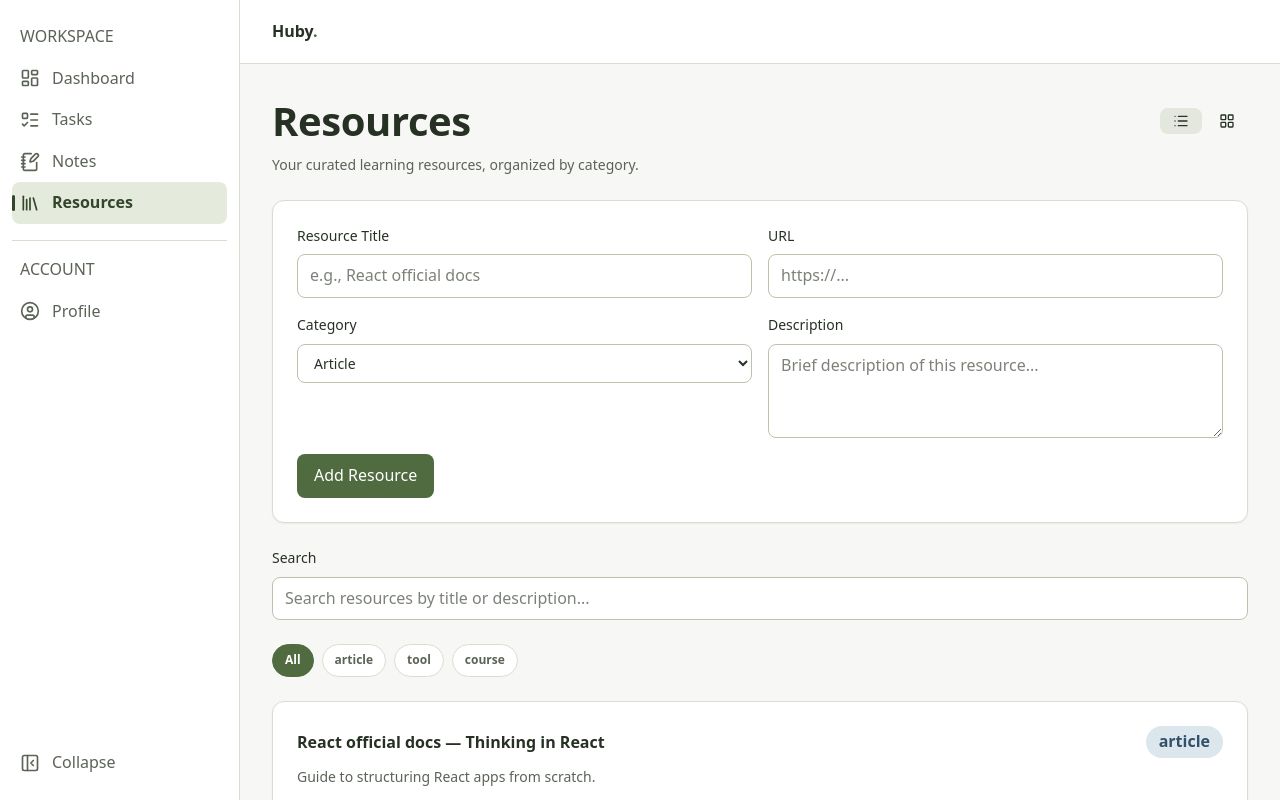
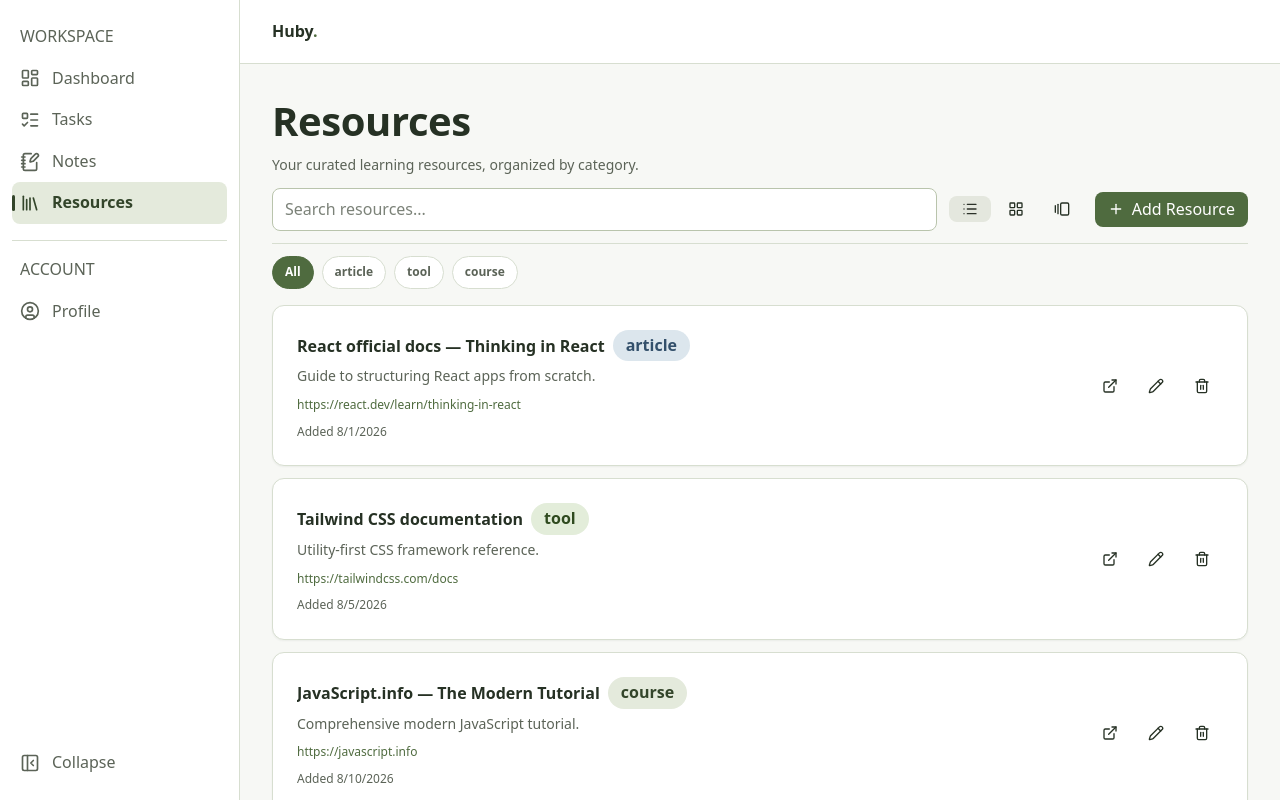
Before and after one commit to Ziad-Amr1/student-learning-hub, a React (Vite) app: page /resources in a window 1280 px wide. Shown: the top 800 px of the page. Built offline with nearby package versions, Linux system fonts and the light colour scheme.

Commit message:
refactor: rewrite Resources with dialog CRUD, three view modes, and fixed link/button nesting

```diff
--- a/src/pages/Resources.jsx
+++ b/src/pages/Resources.jsx
@@ -1,12 +1,22 @@
 import { useState } from 'react'
-import { LayoutGrid, List } from 'lucide-react'
+import { Plus, LayoutGrid, List, GalleryHorizontalEnd } from 'lucide-react'
 import { cx } from '../utils/cx'
+import { FIELD_CONTROL_CLASSES } from '../components/ui/formStyles'
 import PageHeader from '../components/layout/PageHeader'
+import ModuleToolbar from '../components/layout/ModuleToolbar'
 import Button from '../components/ui/Button'
 import Input from '../components/ui/Input'
 import Textarea from '../components/ui/Textarea'
+import FormDialog from '../components/ui/FormDialog'
+import ConfirmDialog from '../components/ui/ConfirmDialog'
 import { RESOURCES } from '../data/resources'
 import ResourceCard from './resources/ResourceCard'
+
+const VIEW_OPTIONS = [
+  { id: 'list', icon: List, label: 'List view' },
+  { id: 'grid', icon: LayoutGrid, label: 'Grid view' },
+  { id: 'grid-preview', icon: GalleryHorizontalEnd, label: 'Grid with preview' },
+]
 
 export default function Resources() {
   const [resources, setResources] = useState(() => [...RESOURCES])
@@ -23,6 +33,7 @@
   const [searchQuery, setSearchQuery] = useState('')
   const [activeCategory, setActiveCategory] = useState('all')
   const [resourceToDelete, setResourceToDelete] = useState(null)
+  const [formOpen, setFormOpen] = useState(false)
 
   const categories = ['all', ...new Set(resources.map(r => r.category))]
 
@@ -36,6 +47,11 @@
     setUrlError('')
   }
 
+  const handleOpenCreate = () => {
+    resetForm()
+    setFormOpen(true)
+  }
+
   const handleStartEdit = (resource) => {
     setEditingResource(resource)
     setTitle(resource.title)
@@ -44,6 +60,7 @@
     setDescription(resource.description || '')
     setTitleError('')
     setUrlError('')
+    setFormOpen(true)
   }
 
   const handleSubmit = (e) => {
@@ -83,6 +100,7 @@
       setResources([newResource, ...resources])
     }
     resetForm()
+    setFormOpen(false)
   }
 
   const handleConfirmDelete = () => {
@@ -102,36 +120,92 @@
   })
 
   return (
-    <article className="space-y-6">
+    <article className="space-y-0">
       <PageHeader
         title="Resources"
         description="Your curated learning resources, organized by category."
-        actions={
-          <div className="flex items-center gap-1" role="group" aria-label="View mode">
-            <Button
-              variant={viewMode === 'list' ? 'secondary' : 'ghost'}
-              size="sm"
-              onClick={() => setViewMode('list')}
-              aria-pressed={viewMode === 'list'}
-              aria-label="List view"
-            >
-              <List className="w-(--icon-sm) h-(--icon-sm)" />
-            </Button>
-            <Button
-              variant={viewMode === 'grid' ? 'secondary' : 'ghost'}
-              size="sm"
-              onClick={() => setViewMode('grid')}
-              aria-pressed={viewMode === 'grid'}
-              aria-label="Grid view"
-            >
-              <LayoutGrid className="w-(--icon-sm) h-(--icon-sm)" />
-            </Button>
-          </div>
-        }
       />
 
-      <form onSubmit={handleSubmit} className="bg-surface p-6 rounded-lg shadow-sm border border-border space-y-4">
-        <div className="grid grid-cols-1 md:grid-cols-2 gap-4">
+      <ModuleToolbar>
+        <Input
+          label="Search"
+          type="text"
+          value={searchQuery}
+          onChange={(e) => setSearchQuery(e.target.value)}
+          placeholder="Search resources..."
+          className="flex-1 min-w-[200px] sm:[&>label]:sr-only"
+        />
+        <div className="flex items-center gap-1" role="group" aria-label="View mode">
+          {VIEW_OPTIONS.map(({ id, icon: Icon, label }) => (
+            <Button
+              key={id}
+              variant={viewMode === id ? 'secondary' : 'ghost'}
+              size="sm"
+              onClick={() => setViewMode(id)}
+              aria-pressed={viewMode === id}
+              aria-label={label}
+            >
+              <Icon className="w-(--icon-sm) h-(--icon-sm)" />
+            </Button>
+          ))}
+        </div>
+        <Button variant="primary" size="sm" onClick={handleOpenCreate}>
+          <Plus className="w-(--icon-sm) h-(--icon-sm)" />
+          <span className="hidden sm:inline">Add Resource</span>
+        </Button>
+      </ModuleToolbar>
+
+      <div className="pt-3">
+        <div className="flex flex-wrap gap-2 mb-4" role="group" aria-label="Filter by category">
+          {categories.map(cat => (
+            <button
+              key={cat}
+              onClick={() => setActiveCategory(cat)}
+              aria-pressed={activeCategory === cat}
+              className={cx(
+                'px-3 py-1.5 rounded-full text-caption font-semibold border transition-colors cursor-pointer',
+                activeCategory === cat
+                  ? 'bg-primary text-primary-foreground border-primary'
+                  : 'bg-surface text-muted-foreground border-border hover:bg-surface-muted'
+              )}
+            >
+              {cat === 'all' ? 'All' : cat}
+            </button>
+          ))}
+        </div>
+
+        <div className={cx(
+          viewMode === 'list' && 'space-y-3',
+          viewMode === 'grid' && 'grid grid-cols-1 sm:grid-cols-2 lg:grid-cols-3 gap-4',
+          viewMode === 'grid-preview' && 'grid grid-cols-1 sm:grid-cols-2 lg:grid-cols-3 gap-4'
+        )}>
+          {filtered.length === 0 ? (
+            <p className="text-muted-foreground col-span-full text-center py-8 bg-surface rounded-lg border border-border">
+              {resources.length === 0
+                ? 'No resources available yet.'
+                : 'No resources match your search or filter.'}
+            </p>
+          ) : (
+            filtered.map(resource => (
+              <ResourceCard
+                key={resource.id}
+                resource={resource}
+                viewMode={viewMode}
+                onEdit={handleStartEdit}
+                onDelete={setResourceToDelete}
+              />
+            ))
+          )}
+        </div>
+      </div>
+
+      <FormDialog
+        open={formOpen}
+        onClose={() => { setFormOpen(false); resetForm() }}
+        onSubmit={handleSubmit}
+        title={editingResource ? 'Edit Resource' : 'Add Resource'}
+        submitLabel={editingResource ? 'Save Changes' : 'Add Resource'}
+      >
         <Input
           label="Resource Title"
           type="text"
@@ -156,8 +230,6 @@
           required
           error={urlError}
         />
-        </div>
-
         <div className="grid grid-cols-1 sm:grid-cols-2 gap-4">
           <div className="flex flex-col gap-2">
             <label className="text-label text-foreground" htmlFor="resource-category">Category</label>
@@ -166,12 +238,7 @@
               name="category"
               value={category}
               onChange={(e) => setCategory(e.target.value)}
-              className={cx(
-                'w-full bg-surface border border-input rounded-md px-3 py-2 text-foreground',
-                'transition-[border-color,box-shadow] duration-150 ease-standard',
-                'focus:border-primary focus:shadow-[0_0_0_3px_var(--ring-soft)] focus:outline-none',
-                'text-sm cursor-pointer'
-              )}
+              className={cx(FIELD_CONTROL_CLASSES, 'w-full text-sm cursor-pointer')}
             >
               <option value="article">Article</option>
               <option value="video">Video</option>
@@ -181,7 +248,6 @@
               <option value="other">Other</option>
             </select>
           </div>
-
           <Textarea
             label="Description"
             value={description}
@@ -190,89 +256,15 @@
             rows={3}
           />
         </div>
+      </FormDialog>
 
-        <div className="flex items-center gap-3">
-          <Button type="submit" variant="primary">
-            {editingResource ? 'Save Changes' : 'Add Resource'}
-          </Button>
-          {editingResource && (
-            <Button type="button" variant="secondary" onClick={resetForm}>
-              Cancel
-            </Button>
-          )}
-        </div>
-      </form>
-
-      <Input
-        label="Search"
-        type="text"
-        value={searchQuery}
-        onChange={(e) => setSearchQuery(e.target.value)}
-        placeholder="Search resources by title or description..."
+      <ConfirmDialog
+        open={!!resourceToDelete}
+        onClose={() => setResourceToDelete(null)}
+        onConfirm={handleConfirmDelete}
+        title="Delete Resource"
+        message="Are you sure you want to delete this resource? This action cannot be undone."
       />
-
-      <div className="flex flex-wrap gap-2" role="group" aria-label="Filter by category">
-        {categories.map(cat => (
-          <button
-            key={cat}
-            onClick={() => setActiveCategory(cat)}
-            aria-pressed={activeCategory === cat}
-            className={cx(
-              'px-3 py-1.5 rounded-full text-caption font-semibold border transition-colors',
-              activeCategory === cat
-                ? 'bg-primary text-primary-foreground border-primary'
-                : 'bg-surface text-muted-foreground border-border hover:bg-surface-muted'
-            )}
-          >
-            {cat === 'all' ? 'All' : cat}
-          </button>
-        ))}
-      </div>
-
-      <div className={cx(
-        viewMode === 'grid'
-          ? 'grid grid-cols-1 sm:grid-cols-2 lg:grid-cols-3 gap-4'
-          : 'space-y-3'
-      )}>
-        {filtered.length === 0 ? (
-          <p className="text-muted-foreground col-span-full text-center py-8 bg-surface rounded-lg border border-border">
-            {resources.length === 0
-              ? 'No resources available yet.'
-              : 'No resources match your search or filter.'}
-          </p>
-        ) : (
-          filtered.map(resource => (
-            <ResourceCard
-              key={resource.id}
-              resource={resource}
-              viewMode={viewMode}
-              onEdit={handleStartEdit}
-              onDelete={setResourceToDelete}
-            />
-          ))
-        )}
-      </div>
-
-      {resourceToDelete && (
-        <div className="fixed inset-0 z-50 flex items-center justify-center bg-scrim backdrop-blur-xs p-4">
-          <div className="bg-surface rounded-2xl shadow-lg max-w-sm w-full p-6 space-y-5 border border-border">
-            <div className="space-y-2">
-              <h3 className="text-h3 font-bold text-foreground">Delete Resource</h3>
-              <p className="text-body-small text-muted-foreground leading-relaxed">
-                Are you sure you want to delete this resource? This action cannot be undone.
-              </p>
-            </div>
-            <div className="flex justify-end items-center gap-3 pt-2">
-              <Button variant="secondary" size="sm" onClick={() => setResourceToDelete(null)}>
-                Cancel
-              </Button>
-              <Button variant="destructive" size="sm" onClick={handleConfirmDelete}>
-                Delete
-              </Button>
-            </div>
-          </div>
-        </div>
-      )}
     </article>
   )
 }
--- a/src/pages/resources/ResourceCard.jsx
+++ b/src/pages/resources/ResourceCard.jsx
@@ -1,8 +1,8 @@
+import { ExternalLink, Pencil, Trash2, ImageOff } from 'lucide-react'
 import { cx } from '../../utils/cx'
 import Button from '../../components/ui/Button'
 import Badge from '../../components/ui/Badge'
 import Card from '../../components/ui/Card'
-import { ImageOff } from 'lucide-react'
 
 const CATEGORY_VARIANT = {
   article: 'info',
@@ -13,8 +13,42 @@
   other: 'outline',
 }
 
+function ResourceActions({ resource, viewMode, onEdit, onDelete }) {
+  return (
+    <div className="flex items-center gap-1">
+      <Button
+        as="a"
+        href={resource.url}
+        target="_blank"
+        rel="noopener noreferrer"
+        variant="ghost"
+        size="sm"
+        aria-label={`Visit ${resource.title}`}
+      >
+        <ExternalLink className="w-(--icon-sm) h-(--icon-sm)" />
+      </Button>
+      <Button
+        variant="ghost"
+        size="sm"
+        onClick={() => onEdit(resource)}
+        aria-label={`Edit resource: ${resource.title}`}
+      >
+        <Pencil className="w-(--icon-sm) h-(--icon-sm)" />
+      </Button>
+      <Button
+        variant="ghost"
+        size="sm"
+        onClick={() => onDelete(resource.id)}
+        aria-label={`Delete resource: ${resource.title}`}
+      >
+        <Trash2 className="w-(--icon-sm) h-(--icon-sm)" />
+      </Button>
+    </div>
+  )
+}
+
 export default function ResourceCard({ resource, viewMode = 'list', onEdit, onDelete }) {
-  if (viewMode === 'grid') {
+  if (viewMode === 'grid-preview') {
     return (
       <Card className="p-5 flex flex-col justify-between gap-4">
         <div className="space-y-3">
@@ -33,39 +67,51 @@
           {resource.description && (
             <p className="text-body-small text-muted-foreground leading-relaxed line-clamp-3">{resource.description}</p>
           )}
-          <a
-            href={resource.url}
-            target="_blank"
-            rel="noopener noreferrer"
-            className="text-caption text-primary font-medium hover:underline block truncate pt-1"
-          >
+          <span className="text-caption text-primary font-medium truncate block pt-1">
             {resource.url}
-          </a>
+          </span>
         </div>
         <div className="flex items-center justify-between pt-3 border-t border-border">
           <span className="text-caption text-muted-foreground">
             Added {new Date(resource.createdAt).toLocaleDateString()}
           </span>
-          <div className="flex items-center gap-2">
-            <a href={resource.url} target="_blank" rel="noopener noreferrer">
-              <Button variant="secondary" size="sm">Visit</Button>
-            </a>
-            <Button variant="ghost" size="sm" onClick={() => onEdit(resource)}>
-              Edit
-            </Button>
-            <Button variant="destructive" size="sm" onClick={() => onDelete(resource.id)}>
-              Delete
-            </Button>
+          <ResourceActions resource={resource} viewMode={viewMode} onEdit={onEdit} onDelete={onDelete} />
+        </div>
+      </Card>
+    )
+  }
+
+  if (viewMode === 'grid') {
+    return (
+      <Card className="p-5 flex flex-col justify-between gap-4">
+        <div className="space-y-3">
+          <div className="flex items-center justify-between gap-2">
+            <h3 className="text-base font-bold text-foreground truncate">{resource.title}</h3>
+            <Badge variant={CATEGORY_VARIANT[resource.category] ?? 'outline'}>
+              {resource.category}
+            </Badge>
           </div>
+          {resource.description && (
+            <p className="text-body-small text-muted-foreground leading-relaxed line-clamp-3">{resource.description}</p>
+          )}
+          <span className="text-caption text-primary font-medium truncate block pt-1">
+            {resource.url}
+          </span>
+        </div>
+        <div className="flex items-center justify-between pt-3 border-t border-border">
+          <span className="text-caption text-muted-foreground">
+            Added {new Date(resource.createdAt).toLocaleDateString()}
+          </span>
+          <ResourceActions resource={resource} viewMode={viewMode} onEdit={onEdit} onDelete={onDelete} />
         </div>
       </Card>
     )
   }
 
   return (
-    <Card className="p-5 flex flex-col justify-between gap-4">
-      <div className="space-y-2">
-        <div className="flex items-center justify-between gap-2">
+    <Card className="p-5 flex flex-col sm:flex-row items-start sm:items-center justify-between gap-4">
+      <div className="space-y-1 flex-1 min-w-0">
+        <div className="flex items-center gap-2 flex-wrap">
           <h3 className="text-base font-bold text-foreground truncate">{resource.title}</h3>
           <Badge variant={CATEGORY_VARIANT[resource.category] ?? 'outline'}>
             {resource.category}
@@ -74,31 +120,14 @@
         {resource.description && (
           <p className="text-body-small text-muted-foreground leading-relaxed">{resource.description}</p>
         )}
-        <a
-          href={resource.url}
-          target="_blank"
-          rel="noopener noreferrer"
-          className="text-caption text-primary font-medium hover:underline block truncate pt-1"
-        >
+        <span className="text-caption text-primary font-medium truncate block pt-1">
           {resource.url}
-        </a>
-      </div>
-      <div className="flex items-center justify-between pt-3 border-t border-border">
-        <span className="text-caption text-muted-foreground">
+        </span>
+        <span className="text-caption text-muted-foreground block pt-1">
           Added {new Date(resource.createdAt).toLocaleDateString()}
         </span>
-        <div className="flex items-center gap-2">
-          <a href={resource.url} target="_blank" rel="noopener noreferrer">
-            <Button variant="secondary" size="sm">Visit</Button>
-          </a>
-          <Button variant="ghost" size="sm" onClick={() => onEdit(resource)}>
-            Edit
-          </Button>
-          <Button variant="destructive" size="sm" onClick={() => onDelete(resource.id)}>
-            Delete
-          </Button>
-        </div>
       </div>
+      <ResourceActions resource={resource} viewMode={viewMode} onEdit={onEdit} onDelete={onDelete} />
     </Card>
   )
 }
```
Lines whose indentation alone changed are shown as unchanged.
